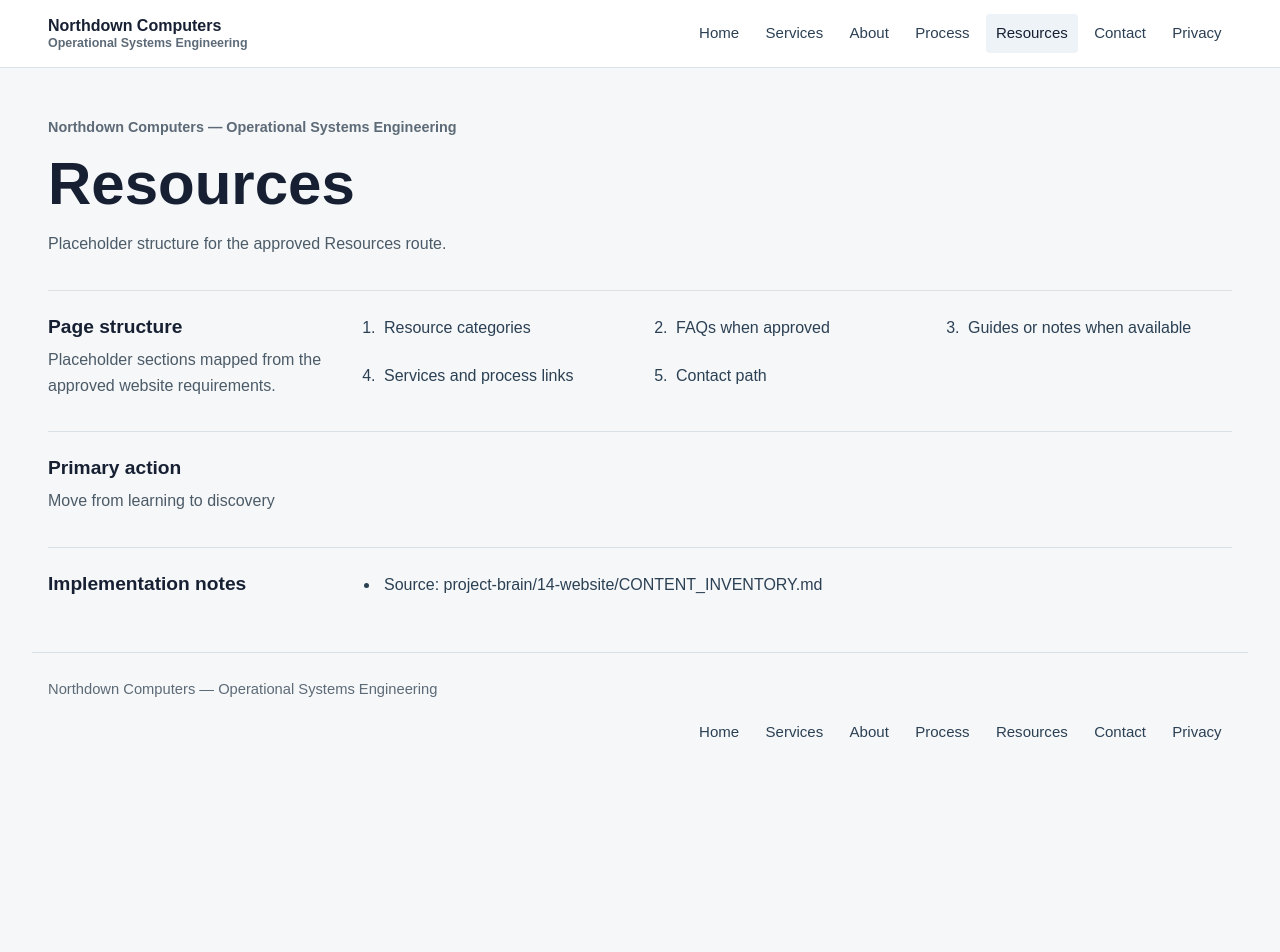
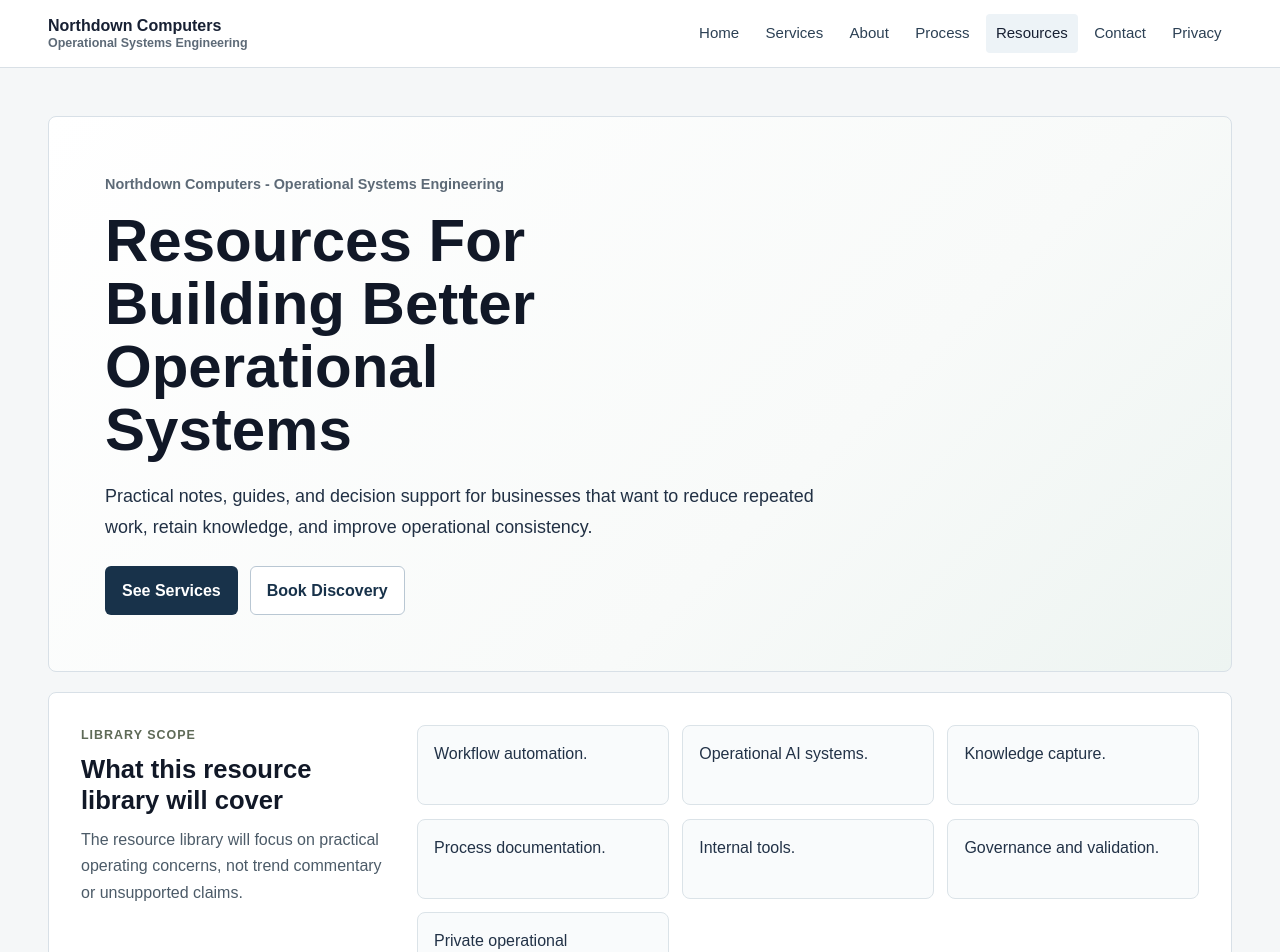
Before and after one commit to fabmendez/northdown-agency-site, a SvelteKit app: page /resources in a window 1280 px wide. Shown: the top 952 px of the page. Before the commit the page ends 800 px from the top, so only its background shows below. Built offline with nearby package versions, Linux system fonts and the light colour scheme.

Commit message:
Replace resources placeholder with operational guidance content

```diff
--- a/src/routes/resources/+page.svelte
+++ b/src/routes/resources/+page.svelte
@@ -1,6 +1,353 @@
-<script>
-	import PageShell from '$lib/PageShell.svelte';
-	import { pages } from '$lib/siteStructure.js';
-</script>
+<article class="resources-page">
+	<header class="resources-hero">
+		<p class="page-label">Northdown Computers - Operational Systems Engineering</p>
+		<h1>Resources For Building Better Operational Systems</h1>
+		<p>
+			Practical notes, guides, and decision support for businesses that want to reduce repeated
+			work, retain knowledge, and improve operational consistency.
+		</p>
+		<div class="button-row" aria-label="Resources actions">
+			<a class="button button-primary" href="/services">See Services</a>
+			<a class="button button-secondary" href="/contact">Book Discovery</a>
+		</div>
+	</header>
 
-<PageShell {...pages.resources} />
+	<section class="resources-section" aria-labelledby="library-heading">
+		<div class="section-heading">
+			<p class="section-kicker">Library scope</p>
+			<h2 id="library-heading">What this resource library will cover</h2>
+			<p>
+				The resource library will focus on practical operating concerns, not trend commentary or
+				unsupported claims.
+			</p>
+		</div>
+
+		<ul class="card-grid">
+			<li>Workflow automation.</li>
+			<li>Operational AI systems.</li>
+			<li>Knowledge capture.</li>
+			<li>Process documentation.</li>
+			<li>Internal tools.</li>
+			<li>Governance and validation.</li>
+			<li>Private operational infrastructure.</li>
+		</ul>
+	</section>
+
+	<section class="resources-section" aria-labelledby="questions-heading">
+		<div class="section-heading">
+			<p class="section-kicker">Buyer guidance</p>
+			<h2 id="questions-heading">Useful questions to ask before automating</h2>
+			<p>
+				Good automation starts with clear operational understanding and explicit human
+				boundaries.
+			</p>
+		</div>
+
+		<ul class="question-grid">
+			<li>What work is being repeated?</li>
+			<li>Where does important knowledge currently live?</li>
+			<li>Which handoffs create delay or confusion?</li>
+			<li>What decisions rely on memory?</li>
+			<li>What should stay human?</li>
+			<li>What would make the business easier to run?</li>
+		</ul>
+	</section>
+
+	<section class="resources-section" aria-labelledby="start-heading">
+		<div class="section-heading">
+			<p class="section-kicker">Navigation</p>
+			<h2 id="start-heading">Start with the right page</h2>
+			<p>
+				These pages explain the current Northdown offer, delivery model, operating principles,
+				and contact path.
+			</p>
+		</div>
+
+		<div class="link-grid">
+			<a class="link-card" href="/services">
+				<span>Services</span>
+				Understand what Northdown builds.
+			</a>
+			<a class="link-card" href="/process">
+				<span>Process</span>
+				See how Northdown works.
+			</a>
+			<a class="link-card" href="/about">
+				<span>About</span>
+				Understand the operating principles.
+			</a>
+			<a class="link-card" href="/contact">
+				<span>Contact</span>
+				Request an operational review.
+			</a>
+		</div>
+	</section>
+
+	<section class="resources-section" aria-labelledby="status-heading">
+		<div class="section-heading">
+			<p class="section-kicker">Status</p>
+			<h2 id="status-heading">Resource status</h2>
+			<p>
+				The resource library is being developed. Northdown will add practical notes and guides as
+				the public site matures.
+			</p>
+		</div>
+
+		<div class="status-card">
+			<p>
+				No published guide library, downloadable resources, case studies, metrics, or client
+				examples are being claimed here.
+			</p>
+		</div>
+	</section>
+
+	<section class="resources-cta" aria-labelledby="cta-heading">
+		<div>
+			<p class="section-kicker">Next step</p>
+			<h2 id="cta-heading">Move From Learning To Operational Leverage</h2>
+			<p>Use the site to understand the offer, then start with a practical discovery conversation.</p>
+		</div>
+
+		<div class="button-row" aria-label="Conversion actions">
+			<a class="button button-primary" href="/services">See Services</a>
+			<a class="button button-secondary" href="/contact">Book Discovery</a>
+		</div>
+	</section>
+</article>
+
+<style>
+	.resources-page {
+		display: grid;
+		gap: 1.25rem;
+	}
+
+	.resources-hero,
+	.resources-section,
+	.resources-cta {
+		border: 1px solid #d8e0e7;
+		border-radius: 8px;
+	}
+
+	.resources-hero {
+		background: linear-gradient(135deg, #ffffff 0%, #f8faf9 64%, #edf4f1 100%);
+		padding: clamp(1.5rem, 5vw, 3.5rem);
+	}
+
+	.resources-hero h1 {
+		max-width: 15ch;
+		margin-bottom: 1.25rem;
+		color: #111827;
+	}
+
+	.resources-hero p:not(.page-label) {
+		max-width: 46rem;
+		color: #213044;
+		font-size: 1.12rem;
+		line-height: 1.7;
+	}
+
+	.resources-section {
+		background: #ffffff;
+		display: grid;
+		grid-template-columns: minmax(14rem, 19rem) minmax(0, 1fr);
+		gap: clamp(1.25rem, 3vw, 2rem);
+		padding: clamp(1.25rem, 3vw, 2rem);
+	}
+
+	.section-heading h2 {
+		color: #111827;
+		font-size: clamp(1.35rem, 2vw, 1.8rem);
+		line-height: 1.18;
+		margin-bottom: 0.75rem;
+	}
+
+	.section-heading p {
+		max-width: 42rem;
+	}
+
+	.section-kicker {
+		color: #5e6a57;
+		font-size: 0.78rem;
+		font-weight: 800;
+		letter-spacing: 0.08em;
+		margin: 0 0 0.55rem;
+		text-transform: uppercase;
+	}
+
+	.button-row {
+		display: flex;
+		flex-wrap: wrap;
+		gap: 0.75rem;
+		margin-top: 1.5rem;
+	}
+
+	.button {
+		align-items: center;
+		border: 1px solid transparent;
+		border-radius: 6px;
+		display: inline-flex;
+		font-weight: 700;
+		justify-content: center;
+		min-height: 2.75rem;
+		padding: 0.72rem 1rem;
+		text-decoration: none;
+	}
+
+	.button-primary {
+		background: #18324a;
+		color: #ffffff;
+	}
+
+	.button-primary:hover {
+		background: #0f2437;
+	}
+
+	.button-secondary {
+		background: #ffffff;
+		border-color: #b9c7d3;
+		color: #18324a;
+	}
+
+	.button-secondary:hover {
+		background: #eef4f7;
+		border-color: #8fa4b6;
+	}
+
+	.card-grid,
+	.question-grid,
+	.link-grid {
+		margin: 0;
+		padding: 0;
+	}
+
+	.card-grid,
+	.question-grid {
+		display: grid;
+		gap: 0.85rem;
+		grid-template-columns: repeat(auto-fit, minmax(14rem, 1fr));
+		list-style: none;
+	}
+
+	.card-grid li,
+	.question-grid li,
+	.status-card {
+		border: 1px solid #dbe3e8;
+		border-radius: 8px;
+		background: #f9fbfc;
+		color: #223247;
+		line-height: 1.5;
+		padding: 1rem;
+	}
+
+	.card-grid li {
+		min-height: 5rem;
+	}
+
+	.question-grid li {
+		background: #fbfcfd;
+		min-height: 6rem;
+	}
+
+	.link-grid {
+		display: grid;
+		gap: 0.85rem;
+		grid-template-columns: repeat(2, minmax(0, 1fr));
+	}
+
+	.link-card {
+		border: 1px solid #dbe3e8;
+		border-radius: 8px;
+		background: #f9fbfc;
+		color: #2c4054;
+		display: grid;
+		gap: 0.55rem;
+		line-height: 1.5;
+		min-height: 7rem;
+		padding: 1rem;
+		text-decoration: none;
+	}
+
+	.link-card:hover {
+		background: #eef4f7;
+		border-color: #b9c7d3;
+	}
+
+	.link-card span {
+		color: #152236;
+		font-weight: 800;
+	}
+
+	.status-card p {
+		margin: 0;
+		max-width: 48rem;
+	}
+
+	.resources-cta {
+		align-items: center;
+		background: #18324a;
+		color: #ffffff;
+		display: flex;
+		gap: 1.5rem;
+		justify-content: space-between;
+		padding: clamp(1.25rem, 3vw, 2rem);
+	}
+
+	.resources-cta h2,
+	.resources-cta p,
+	.resources-cta .section-kicker {
+		color: #ffffff;
+	}
+
+	.resources-cta .button-row {
+		flex: 0 0 auto;
+		margin-top: 0;
+	}
+
+	.resources-cta .button-primary {
+		background: #ffffff;
+		color: #18324a;
+	}
+
+	.resources-cta .button-secondary {
+		background: transparent;
+		border-color: rgba(255, 255, 255, 0.5);
+		color: #ffffff;
+	}
+
+	.resources-cta .button-secondary:hover {
+		background: rgba(255, 255, 255, 0.12);
+	}
+
+	@media (max-width: 920px) {
+		.resources-section {
+			grid-template-columns: 1fr;
+		}
+
+		.resources-cta {
+			align-items: flex-start;
+			flex-direction: column;
+		}
+	}
+
+	@media (max-width: 640px) {
+		.link-grid {
+			grid-template-columns: 1fr;
+		}
+	}
+
+	@media (max-width: 560px) {
+		.resources-hero,
+		.resources-section,
+		.resources-cta {
+			border-left: 0;
+			border-right: 0;
+			border-radius: 0;
+			margin-left: -1rem;
+			margin-right: -1rem;
+		}
+
+		.button {
+			width: 100%;
+		}
+	}
+</style>
```
Also changed, not shown: content/pages/resources.md (+60 -1 lines).
